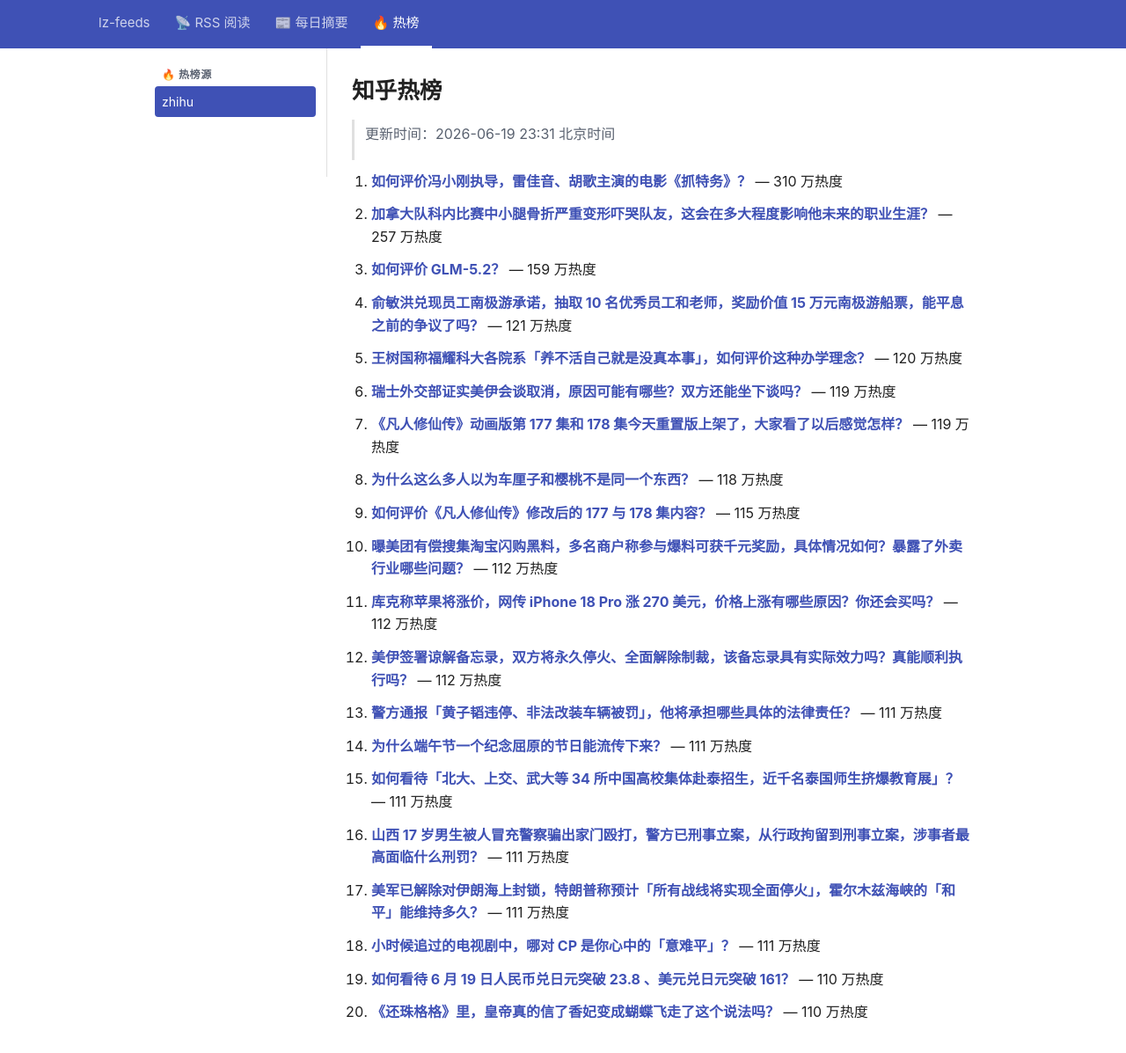
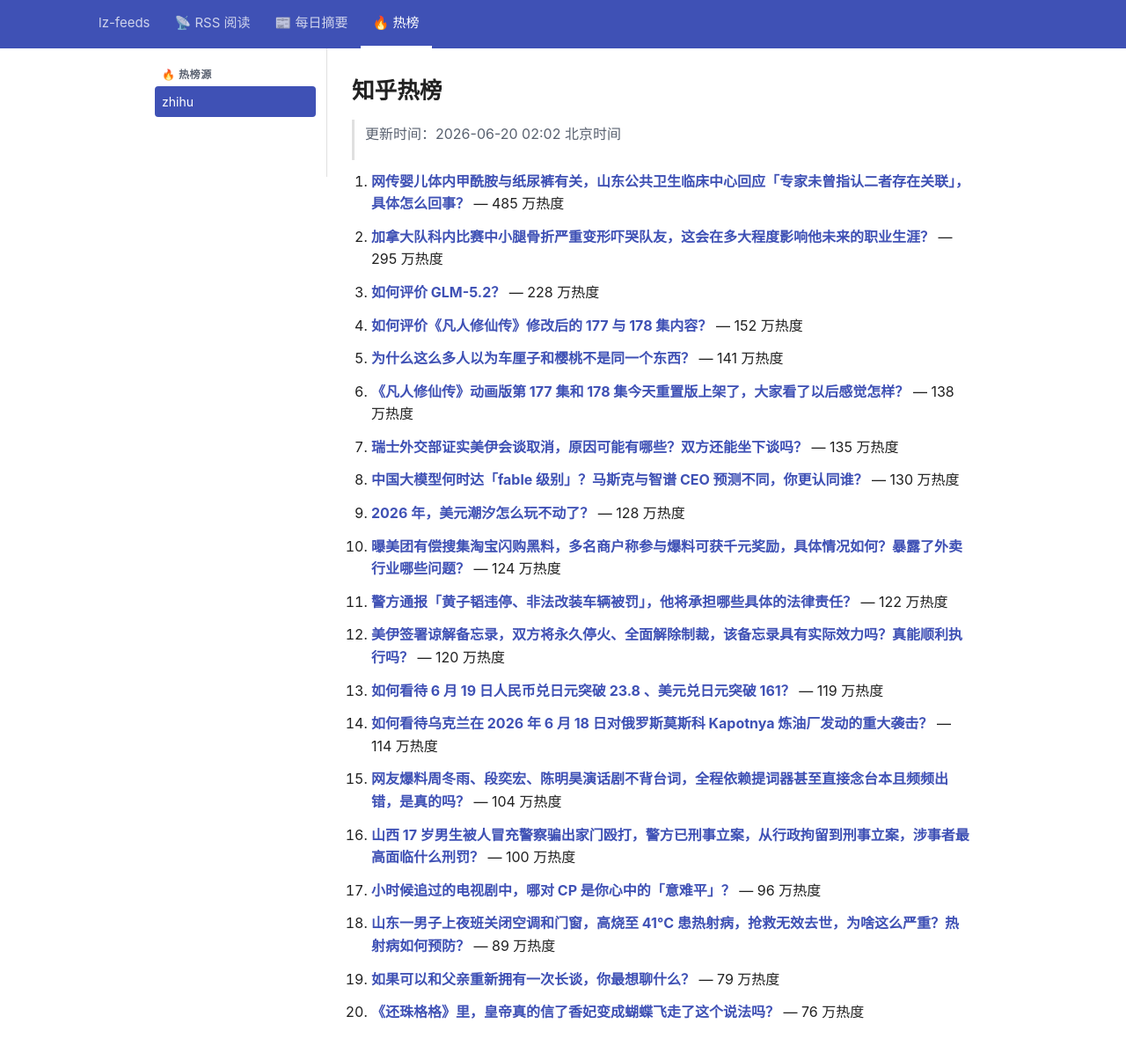
Before and after one commit to lizhang0101/lz-feeds, a Jekyll site: the page built from _hotlist/zhihu.md, in a window 1280 px wide and 1228 px high. Shown: the top 1197 px of the window at 88% size. Built offline with Jekyll 4.4.1, drawn with Linux system fonts in a browser that asks for light colours.

Commit message:
hotlist: 2026-06-19T18:02Z

```diff
--- a/_hotlist/zhihu.md
+++ b/_hotlist/zhihu.md
@@ -1,48 +1,48 @@
 ---
-updated: 2026-06-19 23:31 北京时间
+updated: 2026-06-20 02:02 北京时间
 count: 20
 ---
 
 # 知乎热榜
 
-> 更新时间：2026-06-19 23:31 北京时间
+> 更新时间：2026-06-20 02:02 北京时间
 
-1. **[如何评价冯小刚执导，雷佳音、胡歌主演的电影《抓特务》？](https://www.zhihu.com/question/2050965880171926187)** — 310 万热度
+1. **[网传婴儿体内甲酰胺与纸尿裤有关，山东公共卫生临床中心回应「专家未曾指认二者存在关联」，具体怎么回事？](https://www.zhihu.com/question/2051337399167185693)** — 485 万热度
 
-2. **[加拿大队科内比赛中小腿骨折严重变形吓哭队友，这会在多大程度影响他未来的职业生涯？](https://www.zhihu.com/question/2051213403557819287)** — 257 万热度
+2. **[加拿大队科内比赛中小腿骨折严重变形吓哭队友，这会在多大程度影响他未来的职业生涯？](https://www.zhihu.com/question/2051213403557819287)** — 295 万热度
 
-3. **[如何评价 GLM-5.2？](https://www.zhihu.com/question/2049240196173018144)** — 159 万热度
+3. **[如何评价 GLM-5.2？](https://www.zhihu.com/question/2049240196173018144)** — 228 万热度
 
-4. **[俞敏洪兑现员工南极游承诺，抽取 10 名优秀员工和老师，奖励价值 15 万元南极游船票，能平息之前的争议了吗？](https://www.zhihu.com/question/2050896022138787675)** — 121 万热度
+4. **[如何评价《凡人修仙传》修改后的 177 与 178 集内容？](https://www.zhihu.com/question/2051349798863757416)** — 152 万热度
 
-5. **[王树国称福耀科大各院系「养不活自己就是没真本事」，如何评价这种办学理念？](https://www.zhihu.com/question/2051039980940682412)** — 120 万热度
+5. **[为什么这么多人以为车厘子和樱桃不是同一个东西？](https://www.zhihu.com/question/311448631)** — 141 万热度
 
-6. **[瑞士外交部证实美伊会谈取消，原因可能有哪些？双方还能坐下谈吗？](https://www.zhihu.com/question/2051280034514429417)** — 119 万热度
+6. **[《凡人修仙传》动画版第 177 集和 178 集今天重置版上架了，大家看了以后感觉怎样？](https://www.zhihu.com/question/2051341551041884708)** — 138 万热度
 
-7. **[《凡人修仙传》动画版第 177 集和 178 集今天重置版上架了，大家看了以后感觉怎样？](https://www.zhihu.com/question/2051341551041884708)** — 119 万热度
+7. **[瑞士外交部证实美伊会谈取消，原因可能有哪些？双方还能坐下谈吗？](https://www.zhihu.com/question/2051280034514429417)** — 135 万热度
 
-8. **[为什么这么多人以为车厘子和樱桃不是同一个东西？](https://www.zhihu.com/question/311448631)** — 118 万热度
+8. **[中国大模型何时达「fable 级别」？马斯克与智谱 CEO 预测不同，你更认同谁？](https://www.zhihu.com/question/2051267421386937558)** — 130 万热度
 
-9. **[如何评价《凡人修仙传》修改后的 177 与 178 集内容？](https://www.zhihu.com/question/2051349798863757416)** — 115 万热度
+9. **[2026 年，美元潮汐怎么玩不动了？](https://www.zhihu.com/question/2050766119007524198)** — 128 万热度
 
-10. **[曝美团有偿搜集淘宝闪购黑料，多名商户称参与爆料可获千元奖励，具体情况如何？暴露了外卖行业哪些问题？](https://www.zhihu.com/question/2050928981600204446)** — 112 万热度
+10. **[曝美团有偿搜集淘宝闪购黑料，多名商户称参与爆料可获千元奖励，具体情况如何？暴露了外卖行业哪些问题？](https://www.zhihu.com/question/2050928981600204446)** — 124 万热度
 
-11. **[库克称苹果将涨价，网传 iPhone 18 Pro 涨 270 美元，价格上涨有哪些原因？你还会买吗？](https://www.zhihu.com/question/2050884243694118342)** — 112 万热度
+11. **[警方通报「黄子韬违停、非法改装车辆被罚」，他将承担哪些具体的法律责任？](https://www.zhihu.com/question/2051324058596110444)** — 122 万热度
 
-12. **[美伊签署谅解备忘录，双方将永久停火、全面解除制裁，该备忘录具有实际效力吗？真能顺利执行吗？](https://www.zhihu.com/question/2051051597677815111)** — 112 万热度
+12. **[美伊签署谅解备忘录，双方将永久停火、全面解除制裁，该备忘录具有实际效力吗？真能顺利执行吗？](https://www.zhihu.com/question/2051051597677815111)** — 120 万热度
 
-13. **[警方通报「黄子韬违停、非法改装车辆被罚」，他将承担哪些具体的法律责任？](https://www.zhihu.com/question/2051324058596110444)** — 111 万热度
+13. **[如何看待 6 月 19 日人民币兑日元突破 23.8 、美元兑日元突破 161？](https://www.zhihu.com/question/2051265976675604351)** — 119 万热度
 
-14. **[为什么端午节一个纪念屈原的节日能流传下来？](https://www.zhihu.com/question/2027908688581522705)** — 111 万热度
+14. **[如何看待乌克兰在 2026 年 6 月 18 日对俄罗斯莫斯科 Kapotnya 炼油厂发动的重大袭击？](https://www.zhihu.com/question/2051068366954276096)** — 114 万热度
 
-15. **[如何看待「北大、上交、武大等 34 所中国高校集体赴泰招生，近千名泰国师生挤爆教育展」？](https://www.zhihu.com/question/2051233949297406703)** — 111 万热度
+15. **[网友爆料周冬雨、段奕宏、陈明昊演话剧不背台词，全程依赖提词器甚至直接念台本且频频出错，是真的吗？](https://www.zhihu.com/question/2050931331446436682)** — 104 万热度
 
-16. **[山西 17 岁男生被人冒充警察骗出家门殴打，警方已刑事立案，从行政拘留到刑事立案，涉事者最高面临什么刑罚？](https://www.zhihu.com/question/2051207721265750101)** — 111 万热度
+16. **[山西 17 岁男生被人冒充警察骗出家门殴打，警方已刑事立案，从行政拘留到刑事立案，涉事者最高面临什么刑罚？](https://www.zhihu.com/question/2051207721265750101)** — 100 万热度
 
-17. **[美军已解除对伊朗海上封锁，特朗普称预计「所有战线将实现全面停火」，霍尔木兹海峡的「和平」能维持多久？](https://www.zhihu.com/question/2051222502768992382)** — 111 万热度
+17. **[小时候追过的电视剧中，哪对 CP 是你心中的「意难平」？](https://www.zhihu.com/question/1913995216786001944)** — 96 万热度
 
-18. **[小时候追过的电视剧中，哪对 CP 是你心中的「意难平」？](https://www.zhihu.com/question/1913995216786001944)** — 111 万热度
+18. **[山东一男子上夜班关闭空调和门窗，高烧至 41°C 患热射病，抢救无效去世，为啥这么严重？热射病如何预防？](https://www.zhihu.com/question/2047329194447745310)** — 89 万热度
 
-19. **[如何看待 6 月 19 日人民币兑日元突破 23.8 、美元兑日元突破 161？](https://www.zhihu.com/question/2051265976675604351)** — 110 万热度
+19. **[如果可以和父亲重新拥有一次长谈，你最想聊什么？](https://www.zhihu.com/question/2045869287718625520)** — 79 万热度
 
-20. **[《还珠格格》里，皇帝真的信了香妃变成蝴蝶飞走了这个说法吗？](https://www.zhihu.com/question/2047587793107530550)** — 110 万热度
+20. **[《还珠格格》里，皇帝真的信了香妃变成蝴蝶飞走了这个说法吗？](https://www.zhihu.com/question/2047587793107530550)** — 76 万热度
```
